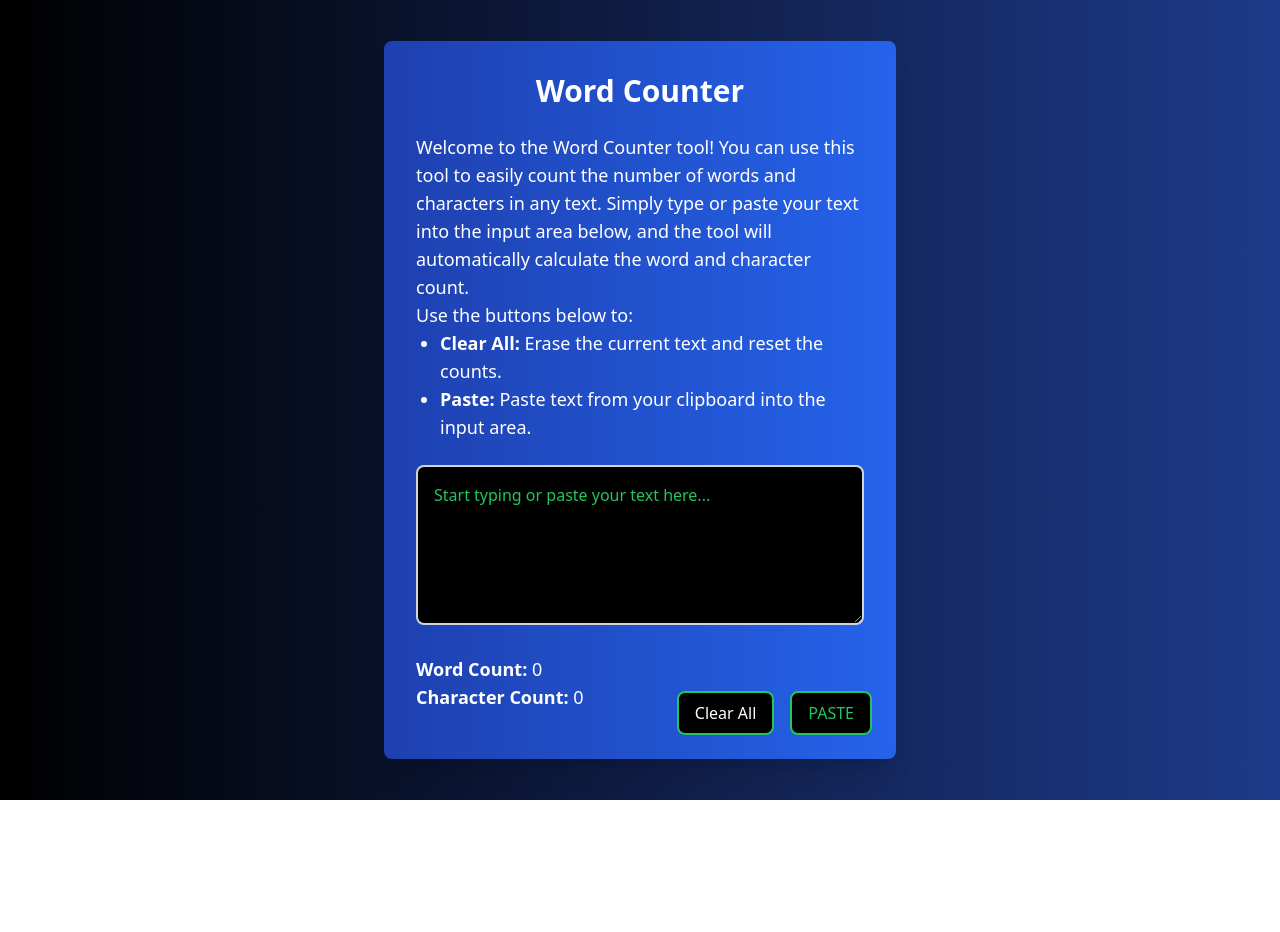
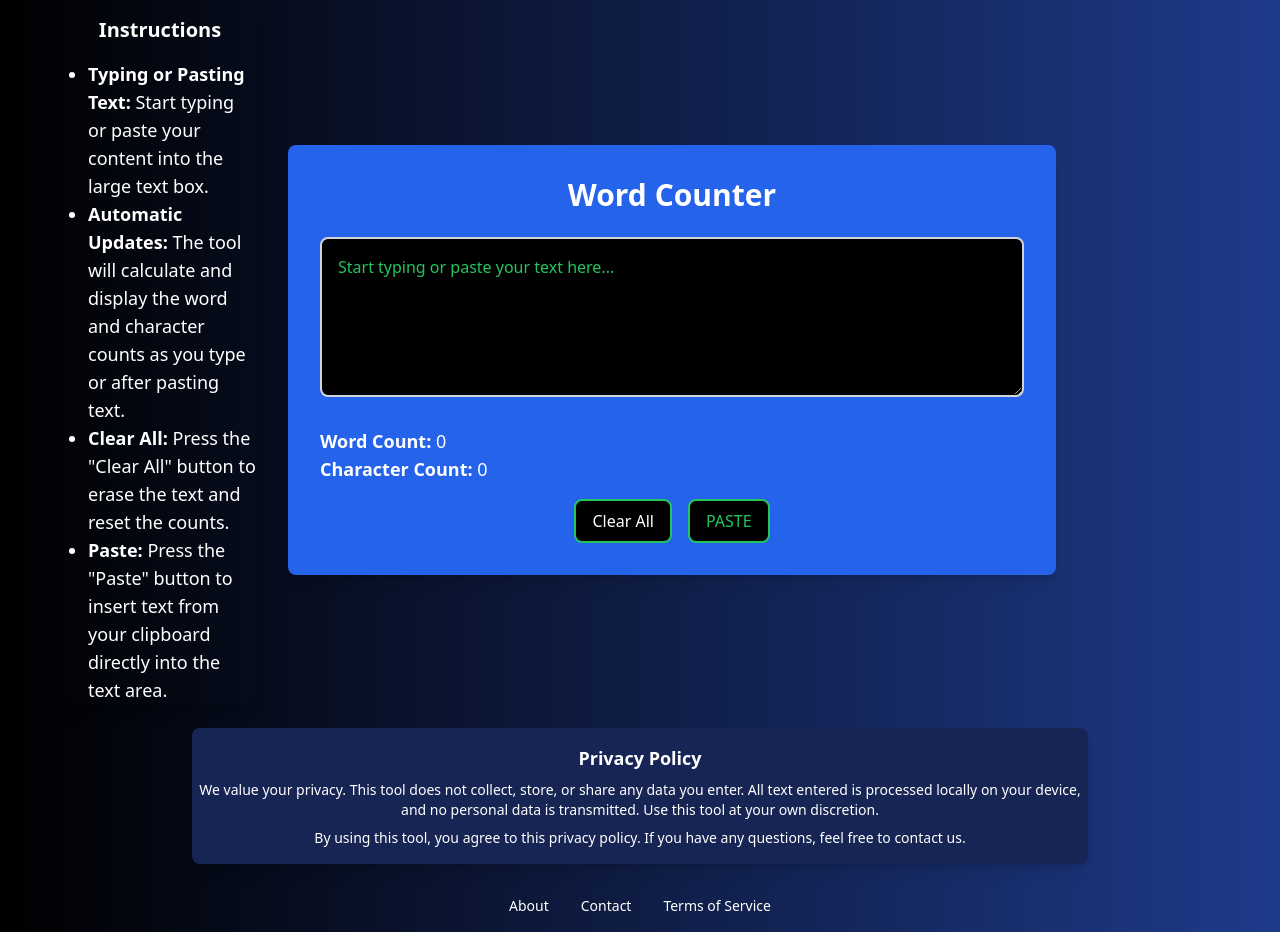
Before and after one commit to Debbhai/WordCounter, a plain HTML site: page index.html in a window 1280 px wide. Before the commit the page ends 800 px from the top, so only its background shows below. Drawn offline with nearby package versions, Linux system fonts and the light colour scheme.

Commit message:
changed the html text and added about us, contact us and terms of service

```diff
--- a/index.html
+++ b/index.html
@@ -1,29 +1,32 @@
 <!DOCTYPE html>
 <html lang="en">
 <head>
-  <script async src="https://pagead2.googlesyndication.com/pagead/js/adsbygoogle.js?client=ca-pub-4429273213053198"
-     crossorigin="anonymous"></script>
-
+  <script async src="https://pagead2.googlesyndication.com/pagead/js/adsbygoogle.js?client=ca-pub-4429273213053198" crossorigin="anonymous"></script>
   <meta charset="UTF-8">
   <meta name="viewport" content="width=device-width, initial-scale=1.0">
   <title>Word Counter</title>
   <!-- Tailwind CSS CDN -->
   <script src="https://cdn.tailwindcss.com"></script>
 </head>
-<body class="bg-gradient-to-r from-black to-blue-900 text-white flex items-center justify-center h-screen p-4">
+<body class="bg-gradient-to-r from-black to-blue-900 text-white flex flex-col items-center justify-between h-screen p-4">
 
-  <div class="bg-gradient-to-r from-blue-800 to-blue-600 p-8 rounded-lg shadow-xl w-full max-w-lg relative">
-    <h1 class="text-3xl font-bold mb-6 text-center text-white">Word Counter</h1>
+  <!-- Main Content: Instructions and Word Counter Box -->
+  <div class="flex space-x-8 w-full max-w-6xl items-center">
 
-    <!-- Instructions Text -->
-    <div class="text-lg mb-6">
-      <p>Welcome to the Word Counter tool! You can use this tool to easily count the number of words and characters in any text. Simply type or paste your text into the input area below, and the tool will automatically calculate the word and character count.</p>
-      <p>Use the buttons below to:</p>
-      <ul class="list-disc pl-6">
-        <li><strong>Clear All:</strong> Erase the current text and reset the counts.</li>
-        <li><strong>Paste:</strong> Paste text from your clipboard into the input area.</li>
+    <!-- Left side: Instructions -->
+    <div class="bg-blue-1000 p-0 rounded-lg shadow-lg w-1/6">
+      <h2 class="text-xl font-bold mb-4 text-center">Instructions</h2>
+      <ul class="list-disc pl-6 text-lg">
+        <li><strong>Typing or Pasting Text:</strong> Start typing or paste your content into the large text box.</li>
+        <li><strong>Automatic Updates:</strong> The tool will calculate and display the word and character counts as you type or after pasting text.</li>
+        <li><strong>Clear All:</strong> Press the "Clear All" button to erase the text and reset the counts.</li>
+        <li><strong>Paste:</strong> Press the "Paste" button to insert text from your clipboard directly into the text area.</li>
       </ul>
     </div>
+
+    <!-- Right side: Word Counter Box -->
+    <div class="bg-blue-600 p-8 rounded-lg shadow-lg w-2/3">
+      <h1 class="text-3xl font-bold mb-6 text-center text-white">Word Counter</h1>
 
       <!-- Textarea for input -->
       <textarea id="textInput"
@@ -38,7 +41,7 @@
       </div>
 
       <!-- Buttons: Clear and Paste -->
-    <div class="absolute bottom-6 right-6 flex space-x-4">
+      <div class="flex space-x-4 justify-center">
         <!-- Clear All Button -->
         <button onclick="clearAll()" class="border-2 border-green-500 bg-black text-white py-2 px-4 rounded-lg hover:bg-green-500 hover:text-black transition-colors">
           Clear All
@@ -50,6 +53,28 @@
         </button>
       </div>
     </div>
+
+  </div>
+
+  <!-- Privacy Policy Section -->
+  <div class="bg-blue-950 text-white text-center py-4 mt-6 w-full max-w-4xl rounded-lg shadow-lg">
+    <h2 class="text-lg font-bold">Privacy Policy</h2>
+    <p class="mt-2 text-sm">
+      We value your privacy. This tool does not collect, store, or share any data you enter. All text entered is processed locally on your device, and no personal data is transmitted. Use this tool at your own discretion.
+    </p>
+    <p class="mt-2 text-sm">
+      By using this tool, you agree to this privacy policy. If you have any questions, feel free to contact us.
+    </p>
+  </div>
+
+  <!-- Footer Section: About, Contact, and Terms of Service -->
+  <footer class="w-full text-center py-4 mt-4 bg-blue-1000 text-white">
+    <div class="flex justify-center space-x-8 text-sm">
+      <a href="about.html" class="hover:underline">About</a>
+      <a href="contact.html" class="hover:underline">Contact</a>
+      <a href="terms.html" class="hover:underline">Terms of Service</a>
+    </div>
+  </footer>
 
   <script>
     // Function to count words and characters
```
Also changed, not shown: about.html (added, +32 -0 lines), contact.html (added, +27 -0 lines), terms.html (added, +32 -0 lines). Lines whose indentation alone changed are shown as unchanged.
